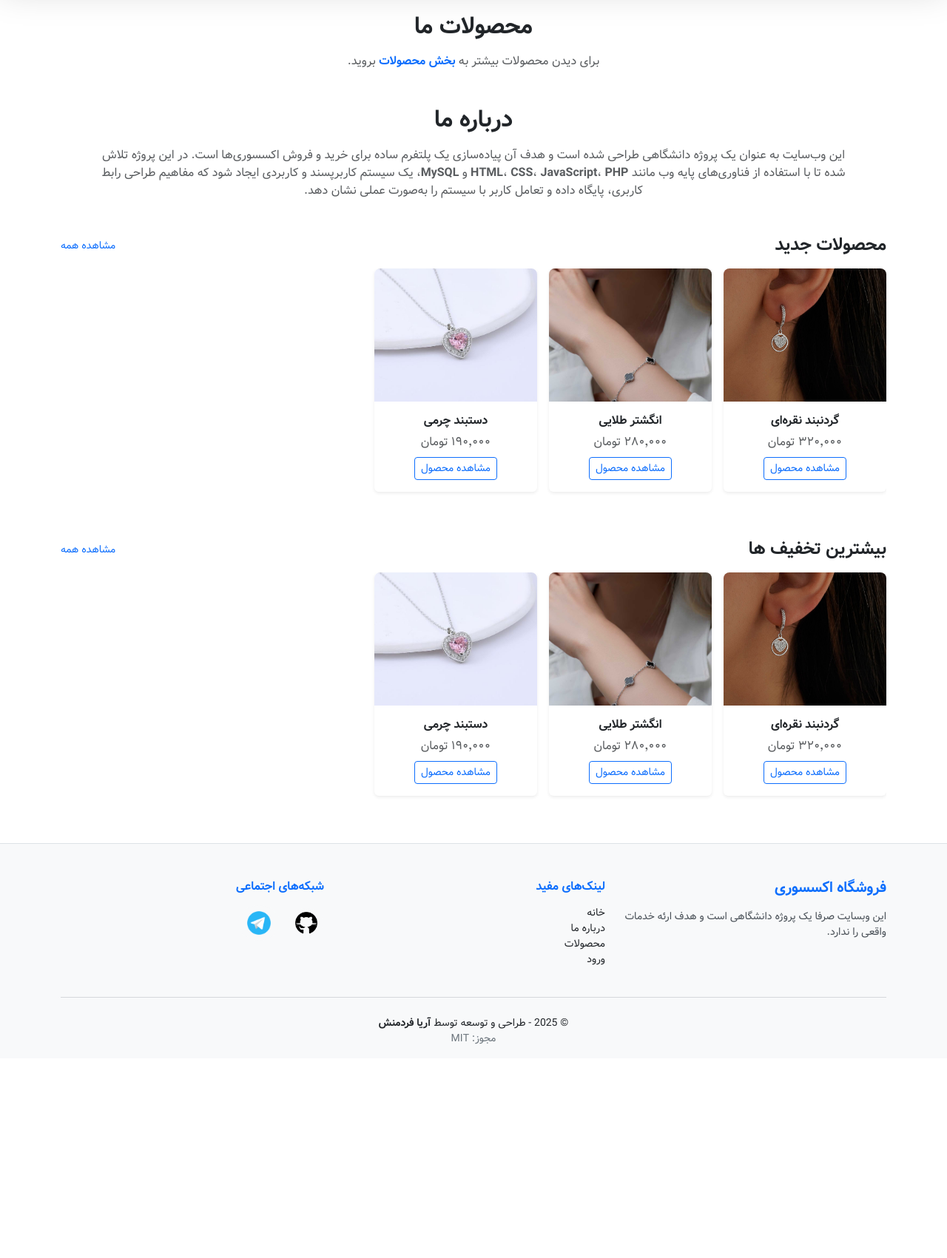
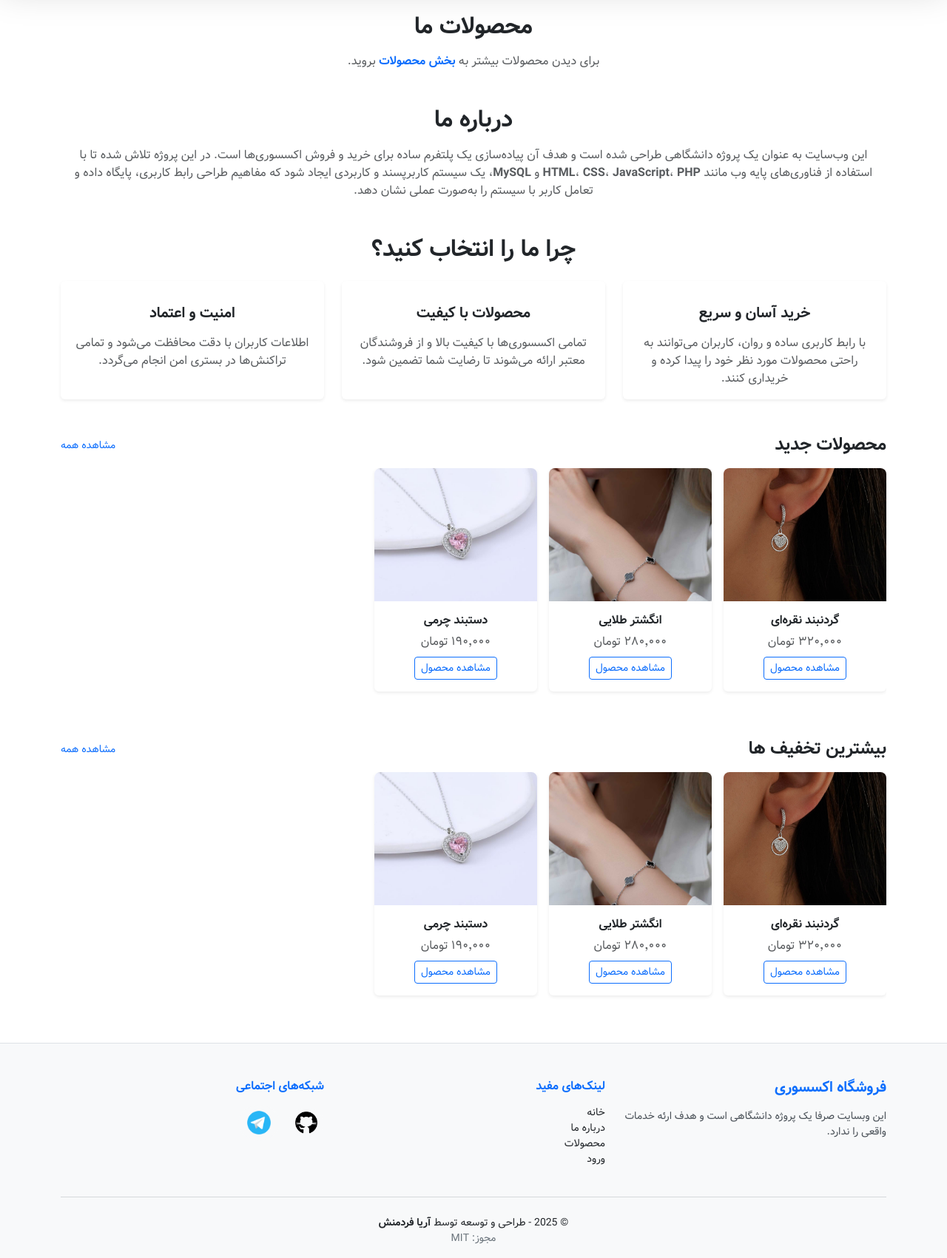
Before and after one commit to AryaFardmanesh/Dibassories, a PHP site: page / in a window 1280 px wide. Shown: the part 637-2338 px from the top of the page at 74% size. Before the commit the page ends 2049 px from the top, so only its background shows below. Run offline with PHP 8.4, Linux system fonts and the light colour scheme.

Commit message:
Add: cards for home page.

```diff
--- a/index.php
+++ b/index.php
@@ -118,9 +118,60 @@
 
 		<div id="aboutus" class="mt-5">
 			<h2 class="fw-bold mb-3">درباره ما</h2>
-			<p class="text-muted px-md-5">
+			<p class="text-muted px-md-3">
 				این وب‌سایت به عنوان یک پروژه دانشگاهی طراحی شده است و هدف آن پیاده‌سازی یک پلتفرم ساده برای خرید و فروش اکسسوری‌ها است. در این پروژه تلاش شده تا با استفاده از فناوری‌های پایه وب مانند <strong>HTML</strong>، <strong>CSS</strong>، <strong>JavaScript</strong>، <strong>PHP</strong> و <strong>MySQL</strong>، یک سیستم کاربرپسند و کاربردی ایجاد شود که مفاهیم طراحی رابط کاربری، پایگاه داده و تعامل کاربر با سیستم را به‌صورت عملی نشان دهد.
 			</p>
+		</div>
+	</section>
+
+	<!-- Cards -->
+	<section class="container my-5 text-center">
+		<h2 class="fw-bold mb-4">چرا ما را انتخاب کنید؟</h2>
+
+		<div class="row g-4">
+
+			<div class="col-md-4">
+				<div class="card h-100 shadow-sm border-0">
+					<div class="card-body">
+						<div class="mb-3">
+							<i class="bi bi-bag-check fs-1 text-primary"></i>
+						</div>
+						<h5 class="card-title fw-bold mb-3">خرید آسان و سریع</h5>
+						<p class="card-text text-muted">
+							با رابط کاربری ساده و روان، کاربران می‌توانند به راحتی محصولات مورد نظر خود را پیدا کرده و خریداری کنند.
+						</p>
+					</div>
+				</div>
+			</div>
+
+			<div class="col-md-4">
+				<div class="card h-100 shadow-sm border-0">
+					<div class="card-body">
+						<div class="mb-3">
+							<i class="bi bi-gem fs-1 text-success"></i>
+						</div>
+						<h5 class="card-title fw-bold mb-3">محصولات با کیفیت</h5>
+						<p class="card-text text-muted">
+							تمامی اکسسوری‌ها با کیفیت بالا و از فروشندگان معتبر ارائه می‌شوند تا رضایت شما تضمین شود.
+						</p>
+					</div>
+				</div>
+			</div>
+
+			<!-- Feature 3 -->
+			<div class="col-md-4">
+				<div class="card h-100 shadow-sm border-0">
+					<div class="card-body">
+						<div class="mb-3">
+							<i class="bi bi-shield-check fs-1 text-danger"></i>
+						</div>
+						<h5 class="card-title fw-bold mb-3">امنیت و اعتماد</h5>
+						<p class="card-text text-muted">
+							اطلاعات کاربران با دقت محافظت می‌شود و تمامی تراکنش‌ها در بستری امن انجام می‌گردد.
+						</p>
+					</div>
+				</div>
+			</div>
 		</div>
 	</section>
 
```
